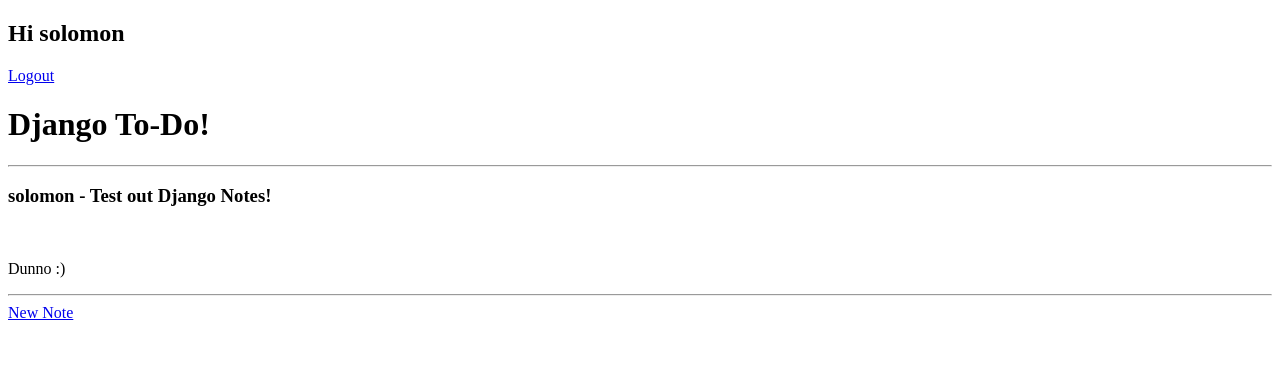
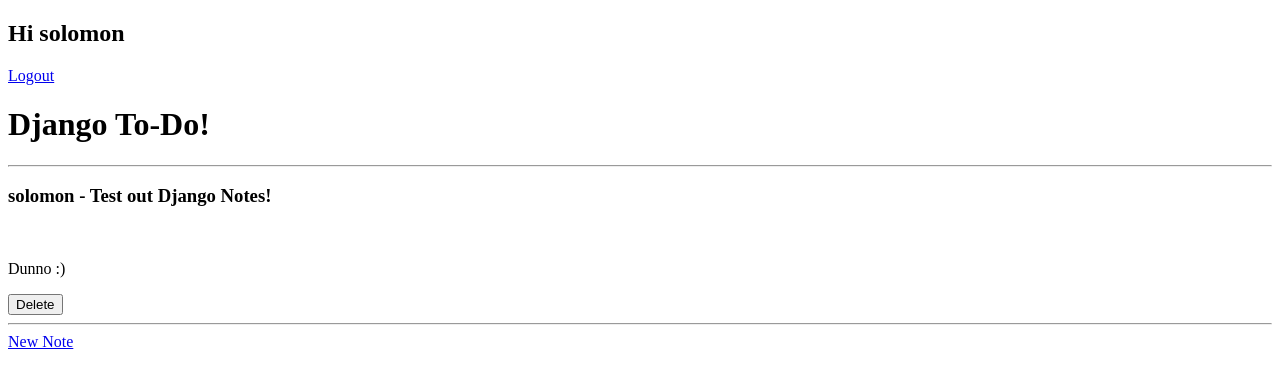
Before and after one commit to solomonbaez/SB-Django-React-Todo, a Django app: page / in a window 1280 px wide. Shown: the top 388 px of the page. Run offline with Django 4.2, Linux system fonts and the light colour scheme; a user stored in the database is signed in; data comes from the database, SQL or seed files in the repository; both versions use the stored data as it was after the commit.

Commit message:
Added integrated home/ note deletion

```diff
--- a/base/templates/base/home.html
+++ b/base/templates/base/home.html
@@ -21,6 +21,11 @@
             <h3>{{note.user}} - {{note.title}}</h3>
             <br>
             <p>{{note.description}}</p>
+            <form method="POST" name="{{note.id}}" action="">
+                {% csrf_token %}
+                <input type="hidden" name="id" value="{{note.id}}">
+                <input type="submit" value="Delete"/>
+            </form>
             <hr>
         </div>
         {% endfor %}
--- a/base/views.py
+++ b/base/views.py
@@ -11,6 +11,12 @@
 def homeView(request):
     notes = Note.objects.filter(user=request.user)
     context = {"notes": notes}
+
+    if request.method == "POST":
+        note = Note.objects.get(id=request.POST.get("id"))
+        note.delete()
+        return redirect("home")
+
     return render(request, "base/home.html", context)
 
 
```
Also changed, not shown: db.sqlite3.
